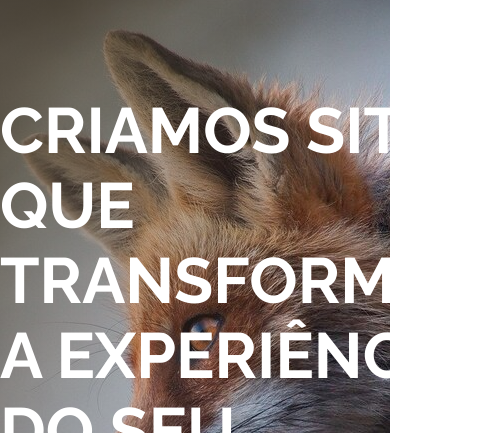
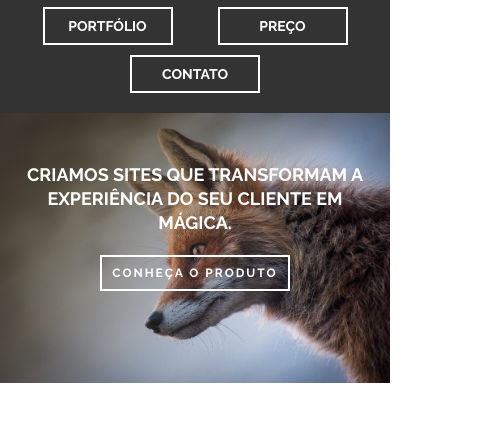
Before and after one commit to romariojdosantos/foxstorm_website, a plain HTML site: page index.html in a window 390 px wide. Shown: the part 118-551 px from the top of the page, 494 px wide, since content can reach past the window. Drawn offline with Linux system fonts and the light colour scheme.

Commit message:
Add files via upload

```diff
--- a/index.html
+++ b/index.html
@@ -4,6 +4,7 @@
   <meta charset="UTF-8" />
   <meta name="viewport" content="width=device-width, initial-scale=1.0">
   <link rel="stylesheet" href="style.css">
+  <link rel="stylesheet" href="responsive.css">
   <link href="https://fonts.googleapis.com/css2?family=Raleway:wght@400;700&display=swap" rel="stylesheet">
   <title>FOXSTORM</title>
 </head>
--- /dev/null
+++ b/responsive.css
@@ -0,0 +1,46 @@
+/*  mobile */
+
+@media (max-width: 400px ) {
+
+  .menu__nav {
+    padding-left: 20px;
+    padding-right: 20px;
+  }
+  .menu__nav ul li {
+    display: inline-block;
+    width: 130px;
+    margin: 5px auto;
+  }
+  .menu__nav a {
+    border: 2px solid #ffffff;
+    padding: 10px;
+    text-align: center;
+    text-transform: uppercase;
+
+    font-weight: bold;
+  }
+  .menu__logo {
+    margin: 0 auto 10px auto;
+  }
+  .intro__bg {
+    padding-top: 50px;
+    max-height: 270px;
+    padding-left: 20px;
+    padding-right: 20px;
+  }
+  .intro__heading {
+    font-size: 18px;
+    line-height: 24px;
+    text-align: center;
+  }
+
+  .btn__fox {
+    border: 2px solid #ffffff;
+    padding: 10px;
+    margin: 20px auto 0 auto;
+    font-size: 12px;
+    line-height: 12px;
+    letter-spacing: 2px;
+  }
+
+}
```
Also changed, not shown: style.css (line endings or trailing spaces).
